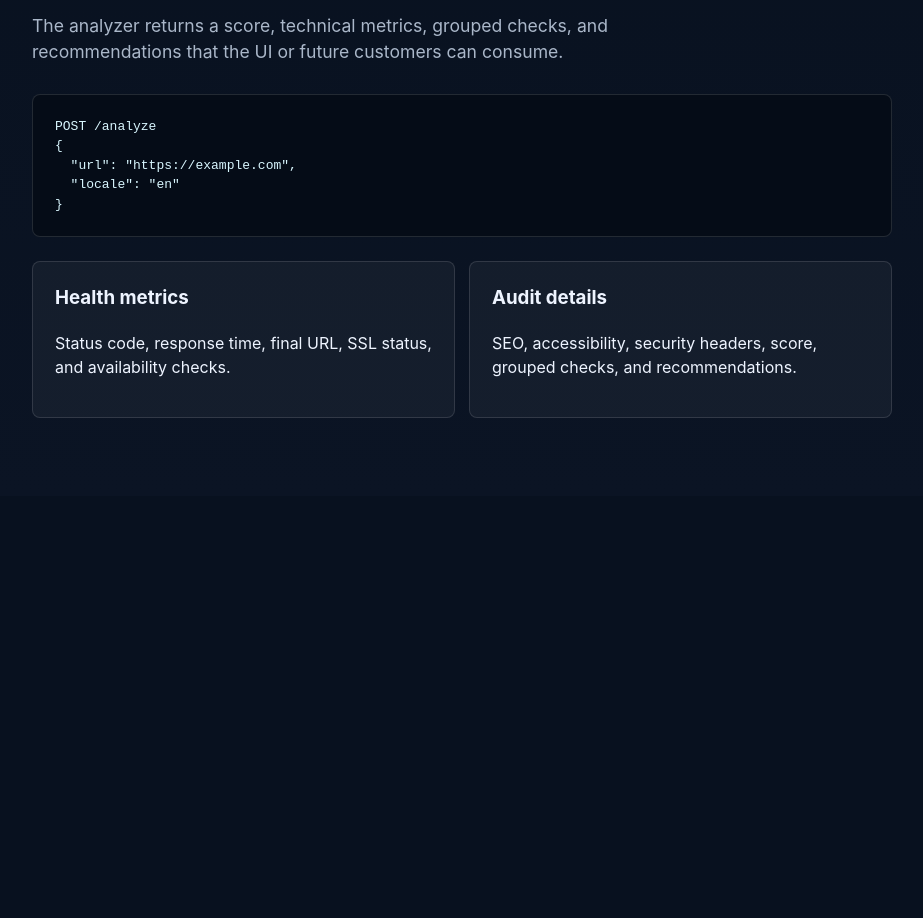
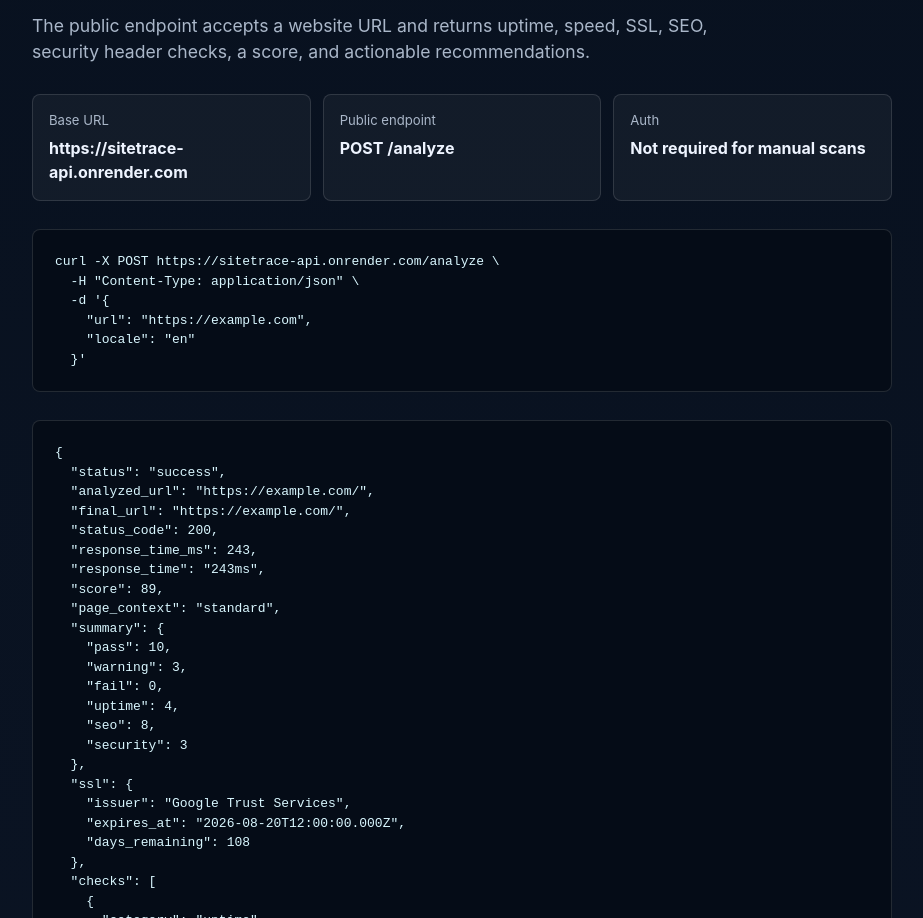
Before and after one commit to appenzellerdigitalstore-stack/sitetrace-api, a website: page api.html in a window 1280 px wide. Shown: the part 314-1232 px from the top of the page, without its empty margins (178-1101 px from the left). Before the commit the page ends 810 px from the top, so only its background shows below. Drawn offline with Linux system fonts and the light colour scheme.

Commit message:
Document public analyze API

```diff
--- a/api.html
+++ b/api.html
@@ -21,18 +21,76 @@
   <main class="page-shell">
     <div class="container narrow">
       <p class="eyebrow">API</p>
-      <h1>A useful API from day one.</h1>
-      <p class="lead">The analyzer returns a score, technical metrics, grouped checks, and recommendations that the UI or future customers can consume.</p>
+      <h1>Use the same analyzer behind SiteTrace.</h1>
+      <p class="lead">The public endpoint accepts a website URL and returns uptime, speed, SSL, SEO, security header checks, a score, and actionable recommendations.</p>
+
+      <div class="api-meta">
+        <div><span>Base URL</span><strong>https://sitetrace-api.onrender.com</strong></div>
+        <div><span>Public endpoint</span><strong>POST /analyze</strong></div>
+        <div><span>Auth</span><strong>Not required for manual scans</strong></div>
+      </div>
+
       <div class="code-card">
-        <pre><code>POST /analyze
-{
-  "url": "https://example.com",
-  "locale": "en"
+        <pre><code>curl -X POST https://sitetrace-api.onrender.com/analyze \
+  -H "Content-Type: application/json" \
+  -d '{
+    "url": "https://example.com",
+    "locale": "en"
+  }'</code></pre>
+      </div>
+
+      <div class="code-card">
+        <pre><code>{
+  "status": "success",
+  "analyzed_url": "https://example.com/",
+  "final_url": "https://example.com/",
+  "status_code": 200,
+  "response_time_ms": 243,
+  "response_time": "243ms",
+  "score": 89,
+  "page_context": "standard",
+  "summary": {
+    "pass": 10,
+    "warning": 3,
+    "fail": 0,
+    "uptime": 4,
+    "seo": 8,
+    "security": 3
+  },
+  "ssl": {
+    "issuer": "Google Trust Services",
+    "expires_at": "2026-08-20T12:00:00.000Z",
+    "days_remaining": 108
+  },
+  "checks": [
+    {
+      "category": "uptime",
+      "id": "status_code",
+      "level": "pass",
+      "value": 200,
+      "title": "Site is reachable",
+      "recommendation": "Keep monitoring status changes so you catch outages quickly."
+    }
+  ],
+  "rate_limit": {
+    "remaining": 19,
+    "reset_at": "2026-05-04T23:00:00.000Z"
+  }
 }</code></pre>
       </div>
+
       <div class="features two">
-        <article class="feature"><h3>Health metrics</h3><p>Status code, response time, final URL, SSL status, and availability checks.</p></article>
-        <article class="feature"><h3>Audit details</h3><p>SEO, accessibility, security headers, score, grouped checks, and recommendations.</p></article>
+        <article class="feature">
+          <h3>Request body</h3>
+          <div class="mini-table">
+            <div><strong>url</strong><span>Required. Public http or https URL.</span></div>
+            <div><strong>locale</strong><span>Optional. Use <code>en</code> or <code>es</code> for recommendations.</span></div>
+          </div>
+        </article>
+        <article class="feature">
+          <h3>Notes</h3>
+          <p>The dashboard endpoints are session-based app endpoints. Public customer API keys, webhooks, and usage dashboards can be added after billing is enabled.</p>
+        </article>
       </div>
     </div>
   </main>
--- a/assets/styles.css
+++ b/assets/styles.css
@@ -131,6 +131,15 @@ section { padding: 72px 0; border-top: 1px solid rgba(255,255,255,.07); }
 .message { margin-top: 18px; color: var(--muted); }
 .code-card { margin-top: 28px; border: 1px solid var(--line); border-radius: var(--radius); background: #050c17; overflow: auto; }
 pre { margin: 0; padding: 22px; color: #d9f7ff; }
+.api-meta { display: grid; grid-template-columns: repeat(3, 1fr); gap: 12px; margin-top: 28px; }
+.api-meta div { border: 1px solid var(--line); border-radius: var(--radius); padding: 16px; background: rgba(255,255,255,.045); }
+.api-meta span { display: block; color: var(--muted); font-size: .82rem; margin-bottom: 6px; }
+.api-meta strong { display: block; overflow-wrap: anywhere; }
+.mini-table { display: grid; gap: 12px; }
+.mini-table div { display: grid; gap: 3px; padding-bottom: 12px; border-bottom: 1px solid var(--line); }
+.mini-table div:last-child { padding-bottom: 0; border-bottom: 0; }
+.mini-table span { color: var(--muted); }
+code { color: #d9f7ff; }
 
 .auth-layout { display: grid; grid-template-columns: minmax(0,1fr) minmax(340px,420px); gap: 32px; align-items: center; }
 .auth-copy { border-top: 0; padding: 0; }
@@ -149,7 +158,7 @@ pre { margin: 0; padding: 22px; color: #d9f7ff; }
 .footer { padding: 36px 0 48px; color: var(--muted); border-top: 1px solid var(--line); }
 
 @media (max-width: 900px) {
-  .hero-grid, .features, .features.two, .pricing, .dashboard-grid, .auth-layout, .dashboard-shell { grid-template-columns: 1fr; }
+  .hero-grid, .features, .features.two, .pricing, .dashboard-grid, .auth-layout, .dashboard-shell, .api-meta { grid-template-columns: 1fr; }
   .sidebar { display: none; }
   .metric-grid { grid-template-columns: 1fr; }
   .site-form, .site-row { grid-template-columns: 1fr; }
```
